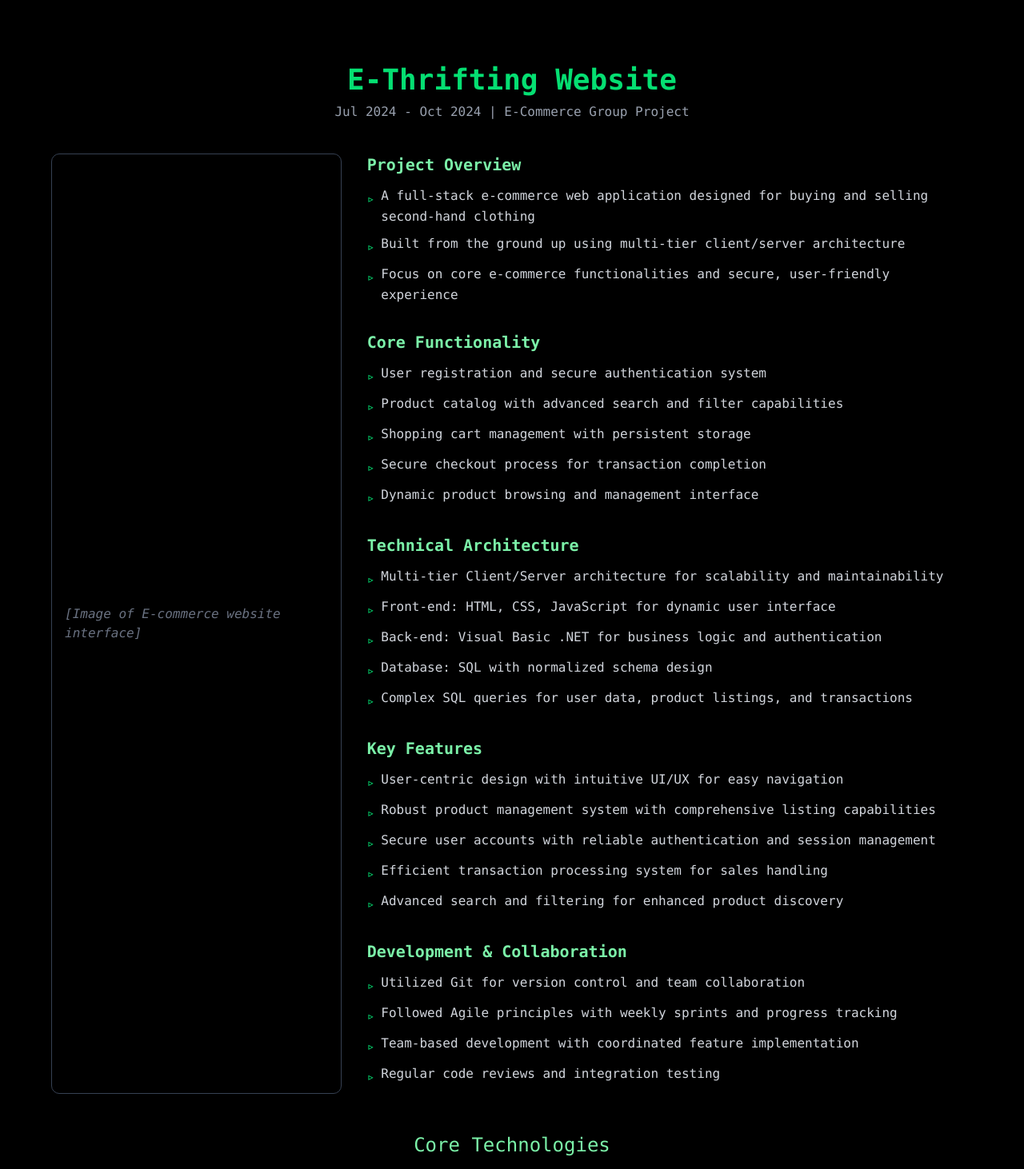
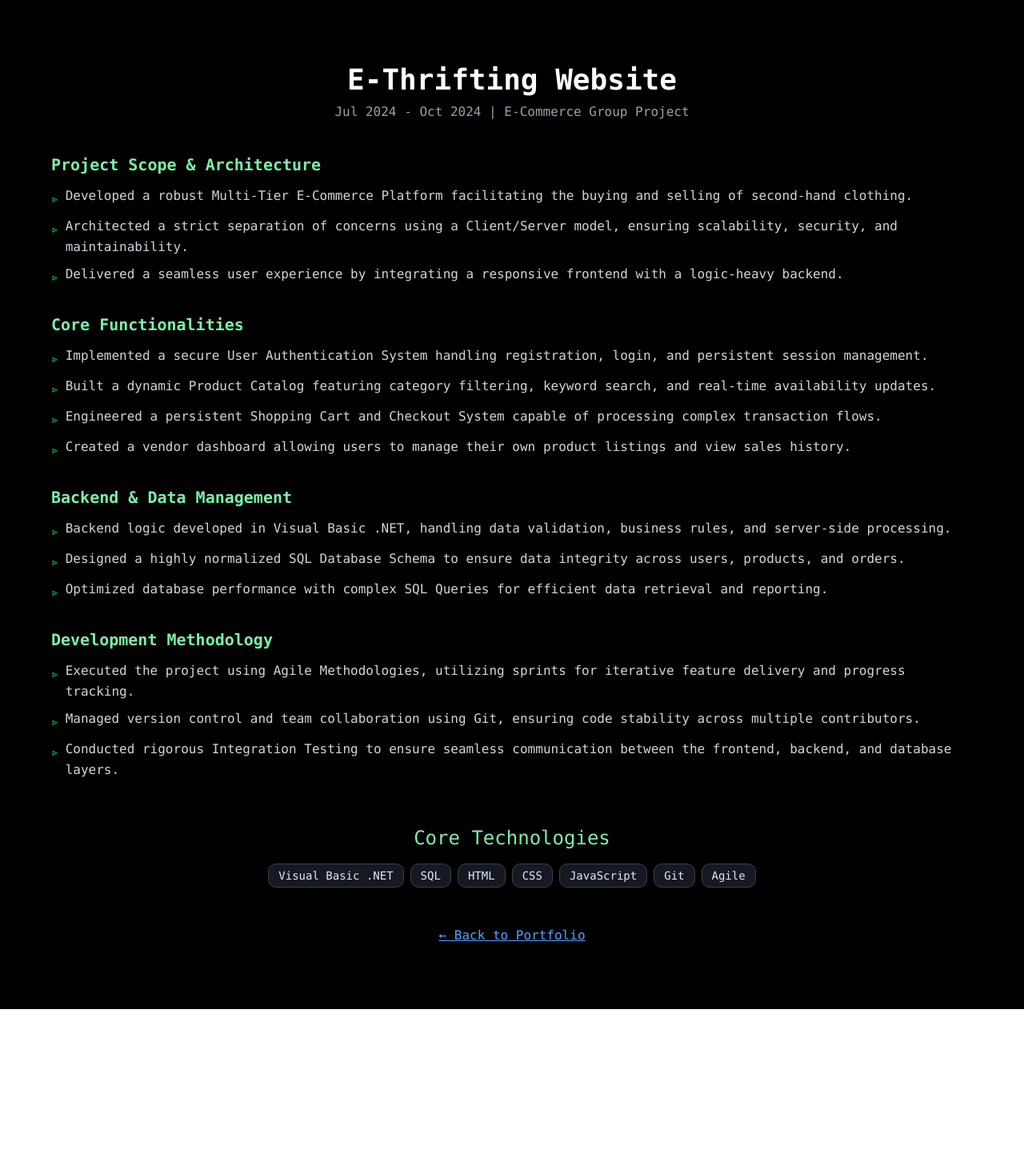
Before and after one commit to 4amogelangkotu/agkotu-portfolio, a React (Vite) app: page /project/e-thrifting in a window 1280 px wide. Shown: the top 1462 px of the page at 80% size. After the commit the page ends 1262 px from the top, so only its background shows below. Built offline with nearby package versions, Linux system fonts and the light colour scheme.

Commit message:
added nav to git repo button for TSD project

```diff
--- a/src/data/projectsData.tsx
+++ b/src/data/projectsData.tsx
@@ -32,6 +32,7 @@ interface ProjectData {
   sections: ProjectSectionItem[];
   galleryImages?: GalleryImage[];
   externalLink?: string;
+  githubLink?: string;
 }
 
 // --- Individual Project Data Definitions ---
@@ -122,50 +123,36 @@ const benchmarkTraderProjectSections: ProjectSectionItem[] = [
 
 const eThriftingProjectSections: ProjectSectionItem[] = [
   {
-    title: "Project Overview",
+    title: "Project Scope & Architecture",
     items: [
-      "A full-stack e-commerce web application designed for buying and selling second-hand clothing",
-      "Built from the ground up using multi-tier client/server architecture",
-      "Focus on core e-commerce functionalities and secure, user-friendly experience",
+      "Developed a robust Multi-Tier E-Commerce Platform facilitating the buying and selling of second-hand clothing.",
+      "Architected a strict separation of concerns using a Client/Server model, ensuring scalability, security, and maintainability.",
+      "Delivered a seamless user experience by integrating a responsive frontend with a logic-heavy backend.",
     ],
   },
   {
-    title: "Core Functionality",
+    title: "Core Functionalities",
     items: [
-      "User registration and secure authentication system",
-      "Product catalog with advanced search and filter capabilities",
-      "Shopping cart management with persistent storage",
-      "Secure checkout process for transaction completion",
-      "Dynamic product browsing and management interface",
+      "Implemented a secure User Authentication System handling registration, login, and persistent session management.",
+      "Built a dynamic Product Catalog featuring category filtering, keyword search, and real-time availability updates.",
+      "Engineered a persistent Shopping Cart and Checkout System capable of processing complex transaction flows.",
+      "Created a vendor dashboard allowing users to manage their own product listings and view sales history.",
     ],
   },
   {
-    title: "Technical Architecture",
+    title: "Backend & Data Management",
     items: [
-      "Multi-tier Client/Server architecture for scalability and maintainability",
-      "Front-end: HTML, CSS, JavaScript for dynamic user interface",
-      "Back-end: Visual Basic .NET for business logic and authentication",
-      "Database: SQL with normalized schema design",
-      "Complex SQL queries for user data, product listings, and transactions",
+      "Backend logic developed in Visual Basic .NET, handling data validation, business rules, and server-side processing.",
+      "Designed a highly normalized SQL Database Schema to ensure data integrity across users, products, and orders.",
+      "Optimized database performance with complex SQL Queries for efficient data retrieval and reporting.",
     ],
   },
   {
-    title: "Key Features",
+    title: "Development Methodology",
     items: [
-      "User-centric design with intuitive UI/UX for easy navigation",
-      "Robust product management system with comprehensive listing capabilities",
-      "Secure user accounts with reliable authentication and session management",
-      "Efficient transaction processing system for sales handling",
-      "Advanced search and filtering for enhanced product discovery",
-    ],
-  },
-  {
-    title: "Development & Collaboration",
-    items: [
-      "Utilized Git for version control and team collaboration",
-      "Followed Agile principles with weekly sprints and progress tracking",
-      "Team-based development with coordinated feature implementation",
-      "Regular code reviews and integration testing",
+      "Executed the project using Agile Methodologies, utilizing sprints for iterative feature delivery and progress tracking.",
+      "Managed version control and team collaboration using Git, ensuring code stability across multiple contributors.",
+      "Conducted rigorous Integration Testing to ensure seamless communication between the frontend, backend, and database layers.",
     ],
   },
 ];
@@ -184,6 +171,7 @@ export const allProjects: ProjectData[] = [
     ),
     techStack: ["Java", "JavaFX", "Computer Vision", "Graph Theory", "Algorithms"],
     sections: trafficSignProjectSections,
+    githubLink: "https://github.com/4amogelangkotu/traffic-sign-detector",
     galleryImages: [
       {
         src: tsdMain,
--- a/src/pages/projects/EThrifting.tsx
+++ b/src/pages/projects/EThrifting.tsx
@@ -1,90 +1,117 @@
 // src/pages/ProjectEThrifting.tsx
-// import React from 'react';
+import { useState } from 'react';
 import Description from '../../components/Description';
-
-// NOTE: Ideally, move the project data to a central file (e.g., src/data/projects.ts)
-const eThriftingProject = [
-    {
-        title: "Project Overview",
-        items: [
-            "A full-stack e-commerce web application designed for buying and selling second-hand clothing",
-            "Built from the ground up using multi-tier client/server architecture",
-            "Focus on core e-commerce functionalities and secure, user-friendly experience"
-        ]
-    },
-    {
-        title: "Core Functionality",
-        items: [
-            "User registration and secure authentication system",
-            "Product catalog with advanced search and filter capabilities",
-            "Shopping cart management with persistent storage",
-            "Secure checkout process for transaction completion",
-            "Dynamic product browsing and management interface"
-        ]
-    },
-    {
-        title: "Technical Architecture",
-        items: [
-            "Multi-tier Client/Server architecture for scalability and maintainability",
-            "Front-end: HTML, CSS, JavaScript for dynamic user interface",
-            "Back-end: Visual Basic .NET for business logic and authentication",
-            "Database: SQL with normalized schema design",
-            "Complex SQL queries for user data, product listings, and transactions"
-        ]
-    },
-    {
-        title: "Key Features",
-        items: [
-            "User-centric design with intuitive UI/UX for easy navigation",
-            "Robust product management system with comprehensive listing capabilities",
-            "Secure user accounts with reliable authentication and session management",
-            "Efficient transaction processing system for sales handling",
-            "Advanced search and filtering for enhanced product discovery"
-        ]
-    },
-    {
-        title: "Development & Collaboration",
-        items: [
-            "Utilized Git for version control and team collaboration",
-            "Followed Agile principles with weekly sprints and progress tracking",
-            "Team-based development with coordinated feature implementation",
-            "Regular code reviews and integration testing"
-        ]
-    }
-];
-
-const eThriftingTech = ['Visual Basic .NET', 'SQL', 'HTML', 'CSS', 'JavaScript', 'Git', 'Agile'];
+import { allProjects } from '../../data/projectsData';
+// Placeholder for future logo import
+// import ethLogo from '../../assets/eth/eth-logo.svg';
 
 export default function ProjectEThrifting() {
+
+    // 1. Find the specific project data
+    const project = allProjects.find((p) => p.id === "e-thrifting");
+
+    // 2. Setup Gallery Logic (Matches the structure provided)
+    const galleryImages = project?.galleryImages || [];
+    const [currentIdx, setCurrentIdx] = useState(0);
+
+    const nextImage = () => {
+        if (galleryImages.length > 0) {
+            setCurrentIdx((prev) => (prev + 1) % galleryImages.length);
+        }
+    };
+
+    const prevImage = () => {
+        if (galleryImages.length > 0) {
+            setCurrentIdx((prev) => (prev - 1 + galleryImages.length) % galleryImages.length);
+        }
+    };
+
+    // Safety check
+    if (!project) {
+        return <div className="text-white text-center p-20">Project data not found.</div>;
+    }
+
     return (
         <div className="min-h-screen text-white font-mono w-full p-10 bg-black">
             <div className="max-w-6xl mx-auto py-10">
-                <h1 className="text-4xl text-green-400 mb-2 text-center font-bold">E-Thrifting Website</h1>
-                <p className="text-gray-400 text-center mb-10">Jul 2024 - Oct 2024 | E-Commerce Group Project</p>
 
-                <div className="grid gap-8 md:grid-cols-2 lg:grid-cols-3">
-                    {/* Project Image Placeholder */}
-                    <div className="lg:col-span-1 border border-gray-700 p-4 rounded-lg flex items-center justify-center h-full">
-                        <div className="text-gray-500 italic">
+                {/* --- HEADER --- */}
+                <div className="flex items-center justify-center gap-4 mb-2">
+                    {/* Uncomment when you have an imported logo
+                    <img
+                        src={ethLogo}
+                        alt="E-Thrifting Logo"
+                        className="w-12 h-12 md:w-16 md:h-16"
+                    />
+                    */}
+                    <h1 className="text-3xl md:text-4xl text-white font-bold text-center">
+                        {project.title}
+                    </h1>
+                </div>
 
+                {/* --- DATE / SUBTITLE --- */}
+                <p className="text-gray-400 text-center mb-10">
+                    {project.date}
+                </p>
 
-                            [Image of E-commerce website interface]
+                {/* --- DYNAMIC SECTIONS --- */}
+                <div className="grid gap-6 mb-12">
+                    {project.sections.map((section, index) => (
+                        <Description
+                            key={index}
+                            title={section.title}
+                            items={section.items}
+                        />
+                    ))}
+                </div>
 
+                {/* --- GALLERY SECTION --- */}
+                {galleryImages.length > 0 && (
+                    <div className="mb-16">
+                        <h3 className="text-2xl text-green-300 mb-6 text-center">Project Gallery</h3>
+
+                        <div className="relative w-full bg-gray-900 rounded-xl overflow-hidden border border-gray-700 shadow-xl">
+                            <div className="relative aspect-video w-full flex items-center justify-center bg-black">
+                                <img
+                                    src={galleryImages[currentIdx].src}
+                                    alt={galleryImages[currentIdx].caption}
+                                    className="object-contain w-full h-full"
+                                />
+                            </div>
+
+                            {/* Navigation Buttons (Overlay) */}
+                            <button
+                                onClick={prevImage}
+                                className="absolute left-4 top-1/2 -translate-y-1/2 bg-black/50 hover:bg-green-500/80 text-white p-3 rounded-full transition-all duration-300 backdrop-blur-sm border border-gray-600 hover:border-green-400 z-10"
+                            >
+                                &#10094; {/* Left Arrow Entity */}
+                            </button>
+
+                            <button
+                                onClick={nextImage}
+                                className="absolute right-4 top-1/2 -translate-y-1/2 bg-black/50 hover:bg-green-500/80 text-white p-3 rounded-full transition-all duration-300 backdrop-blur-sm border border-gray-600 hover:border-green-400 z-10"
+                            >
+                                &#10095; {/* Right Arrow Entity */}
+                            </button>
+
+                            {/* Caption Bar */}
+                            <div className="bg-black p-4 border-t border-gray-800 flex flex-col md:flex-row justify-between items-center gap-2">
+                                <p className="text-gray-400 text-sm italic text-center md:text-left">
+                                    {galleryImages[currentIdx].caption}
+                                </p>
+                                <span className="text-xs text-gray-600 font-bold whitespace-nowrap">
+                                    {currentIdx + 1} / {galleryImages.length}
+                                </span>
+                            </div>
                         </div>
                     </div>
+                )}
 
-                    {/* Project Descriptions */}
-                    <div className="lg:col-span-2 grid gap-6">
-                        {eThriftingProject.map((item, index) => (
-                            <Description key={index} title={item.title} items={item.items} />
-                        ))}
-                    </div>
-                </div>
-
+                {/* --- TECH STACK --- */}
                 <div className="mt-12 text-center">
                     <h2 className="text-2xl text-green-300 mb-4">Core Technologies</h2>
                     <div className="flex flex-wrap justify-center gap-2">
-                        {eThriftingTech.map((tech) => (
+                        {project.techStack.map((tech) => (
                             <span
                                 key={tech}
                                 className="bg-[#161921] border border-gray-700 text-blue-100 px-3 py-1 rounded-lg text-sm"
@@ -95,6 +122,7 @@ export default function ProjectEThrifting() {
                     </div>
                 </div>
 
+                {/* --- FOOTER --- */}
                 <div className="text-center mt-12">
                     <a href="/" className="text-blue-400 hover:text-blue-300 underline transition-colors duration-300">
                         &larr; Back to Portfolio
```
Also changed, not shown: src/components/sections/Projects.tsx (+28 -1 lines).
